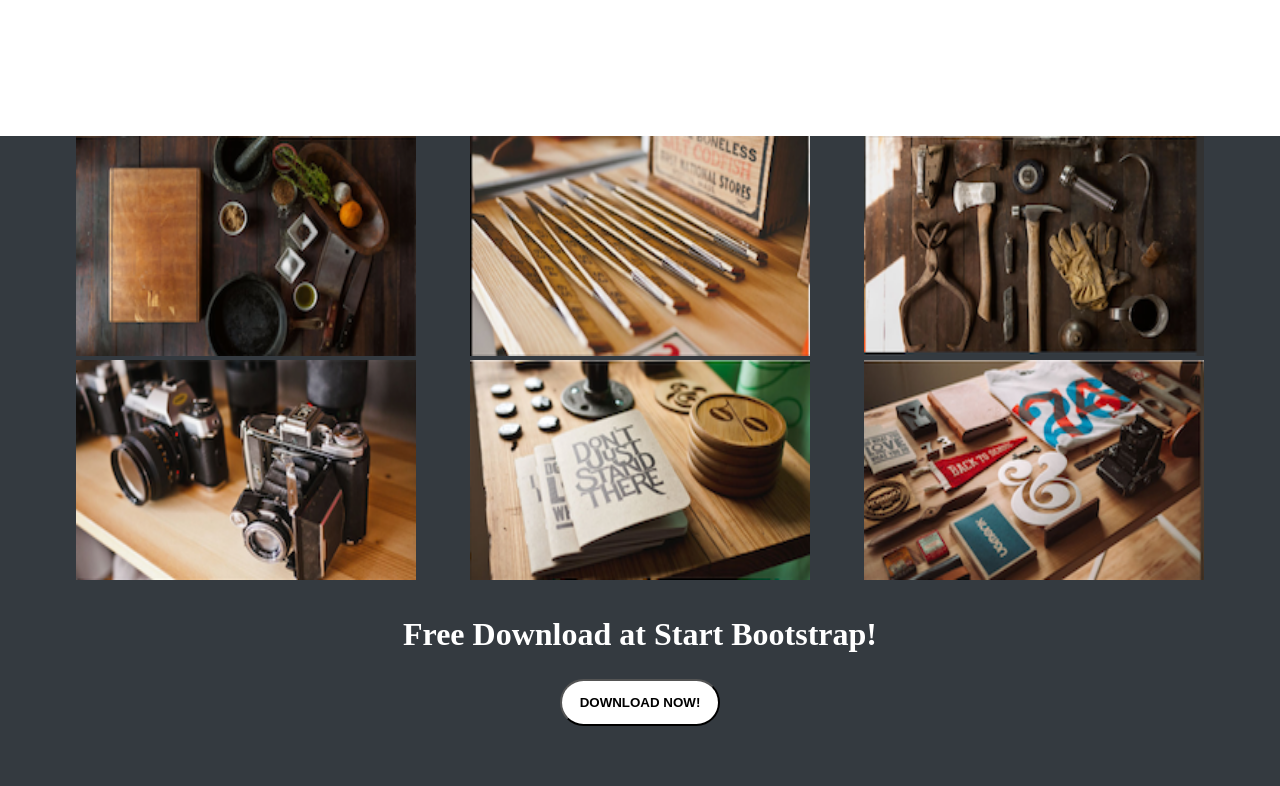
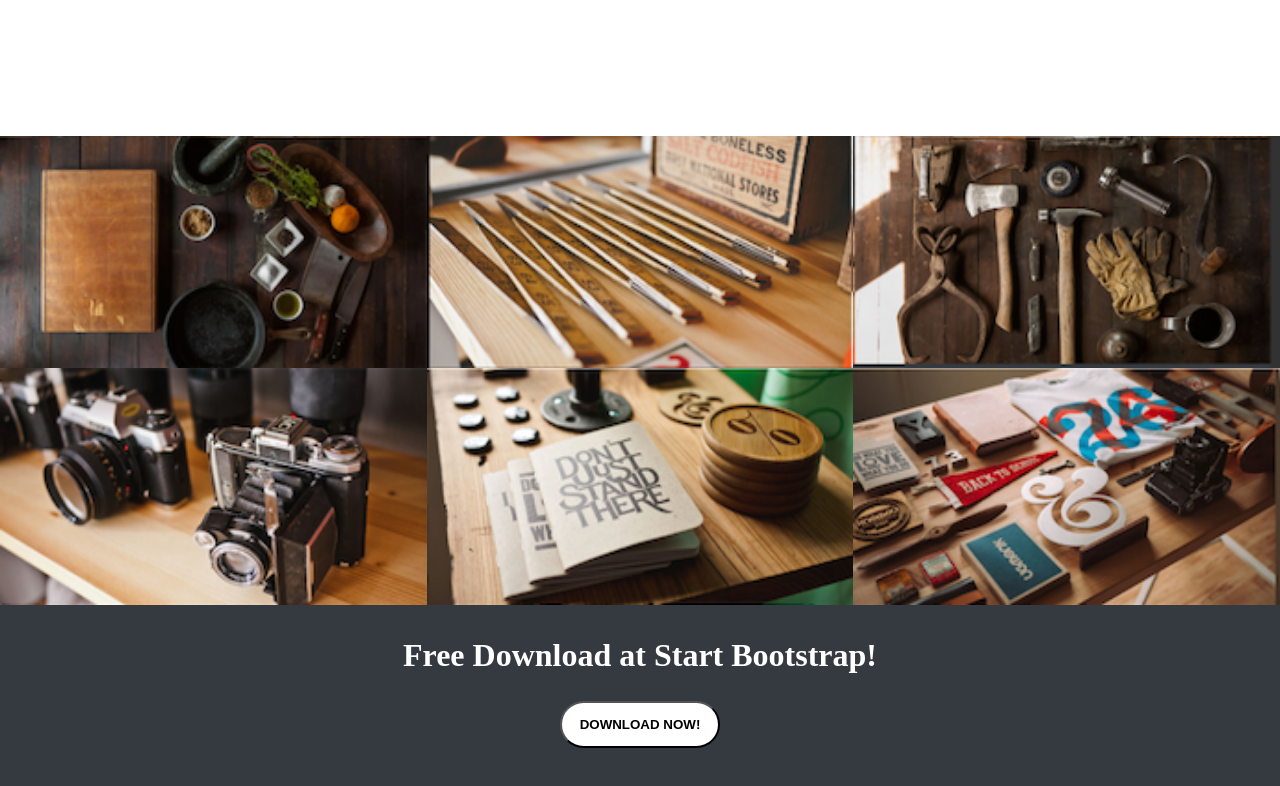
Before and after one commit to Recepteachion/pair-site, a plain HTML site: page index.html in a window 1280 px wide. Shown: the part 1691-2477 px from the top of the page. Drawn offline with Linux system fonts and the light colour scheme.

Commit message:
streching photos to fill all spaces

```diff
--- a/css/style.css
+++ b/css/style.css
@@ -215,26 +215,40 @@ ul li a{
     padding: 0; */
     display: block;
     text-align: center;
-
 }
 
 #photos #links{
     padding: 0;
-
-
+    margin: 0;
     align-content: center;
     float: left;
 
     margin-bottom: 2em;
     display: inline-block;
+
+
 }
+#links ul{
+    list-style: none;
+    margin: 0;
+    padding: 0;
+    display: flex;
+    flex-wrap: wrap;
+
+}
+#links ul li {
+    margin: 0;
+    padding: 0;
+    width: calc(100% / 3) ;
+
+}
+
 
 #photos  #links img{
     padding: 0;
     margin: 0;
-    width: 340px;
-    height: 220px;
-    display: inline-block;
+    width: 100%;
+    height: 100%;
 }
 
 
--- a/index.html
+++ b/index.html
@@ -70,12 +70,14 @@
 
     <div id="photos">
         <div id="links">
-            <a href=""><img src="./images/photo1.png" alt=""></a>
-            <a href=""><img src="./images/photo2.png" alt=""></a>
-            <a href=""><img src="./images/photo3.png" alt=""></a>
-            <a href=""><img src="./images/photo4.png" alt=""></a>
-            <a href=""><img src="./images/photo5.png" alt=""></a>
-            <a href=""><img src="./images/photo6.png" alt=""></a>
+            <ul>
+                <li><img src="./images/photo1.png" alt=""></li>
+                <li><img src="./images/photo2.png" alt=""></li>
+                <li><img src="./images/photo3.png" alt=""></li>
+                <li><img src="./images/photo4.png" alt=""></li>
+                <li><img src="./images/photo5.png" alt=""></li>
+                <li><img src="./images/photo6.png" alt=""></li>
+            </ul>
         </div>
 
 
```
